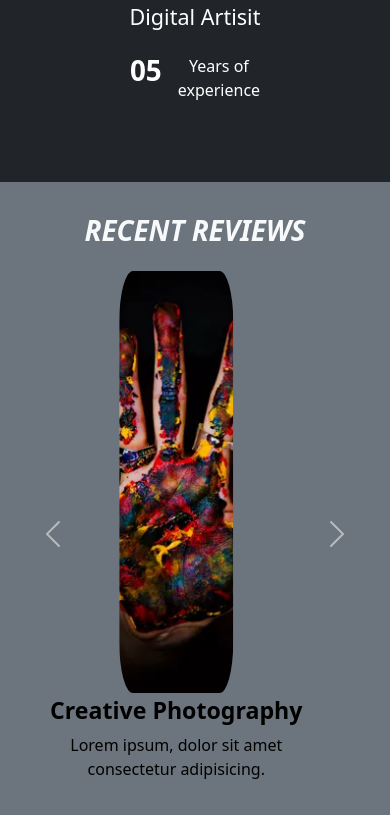
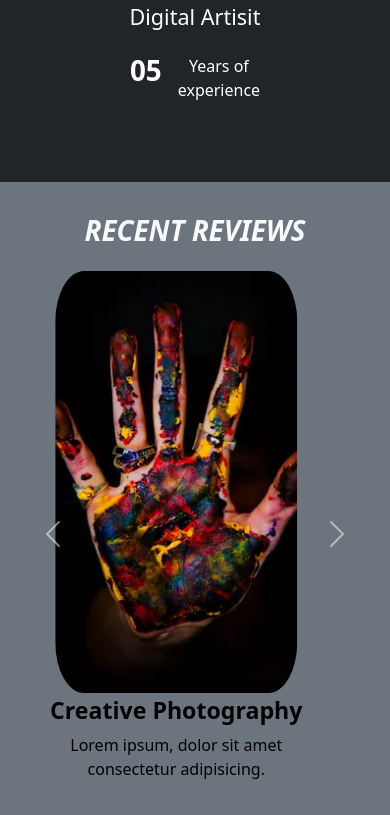
Before and after one commit to Teejay31/six-task, a plain HTML site: page index.html in a window 390 px wide. Shown: the part 1451-2266 px from the top of the page. Drawn offline with nearby package versions, Linux system fonts and the light colour scheme.

Commit message:
new update

```diff
--- a/css/style.css
+++ b/css/style.css
@@ -104,8 +104,7 @@
         font-size: 12px;
     }
 
-    .fr-outline {
-        width: 100%;
+    .img-rec {
+        width: 80%;
     }
-
 }
```
